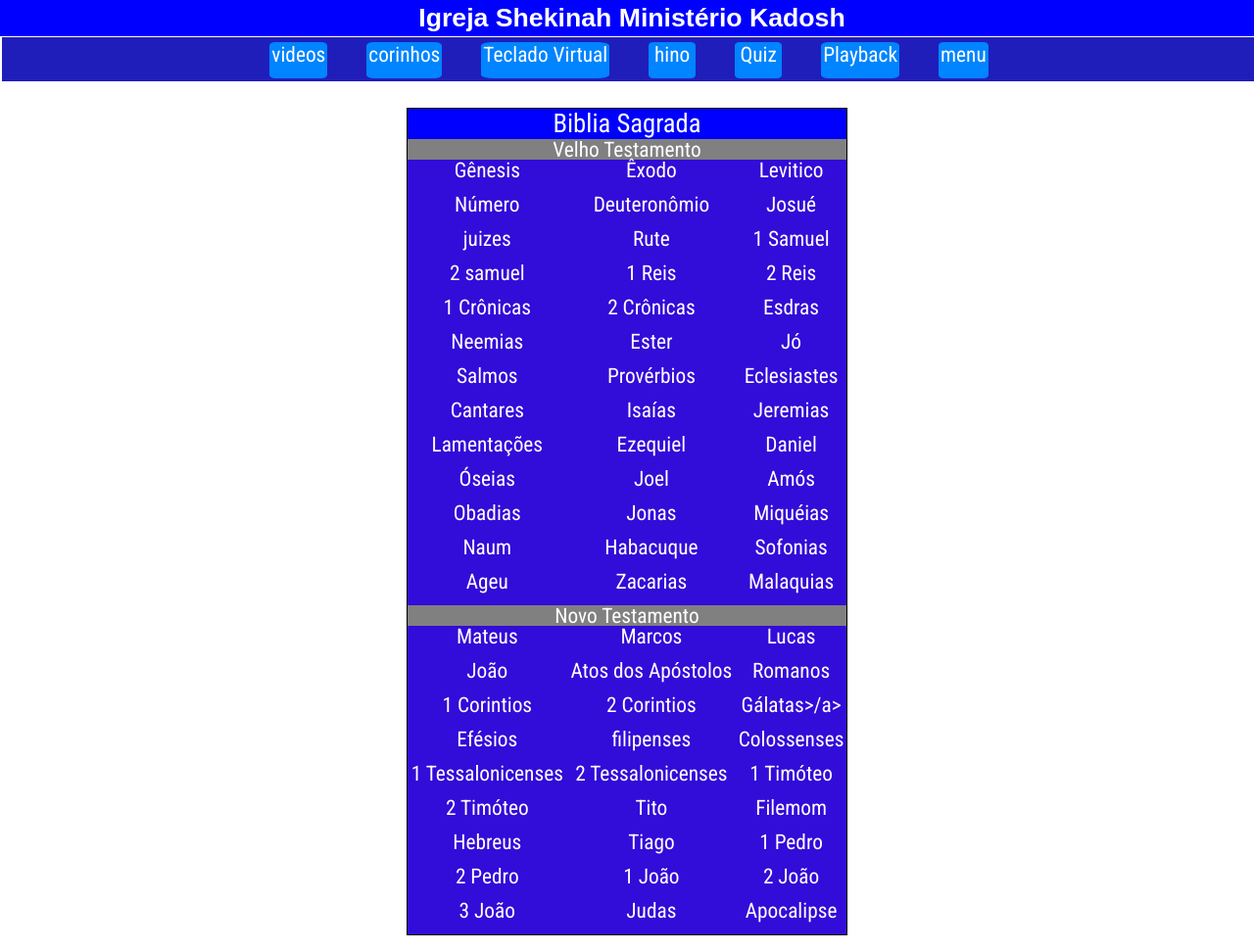
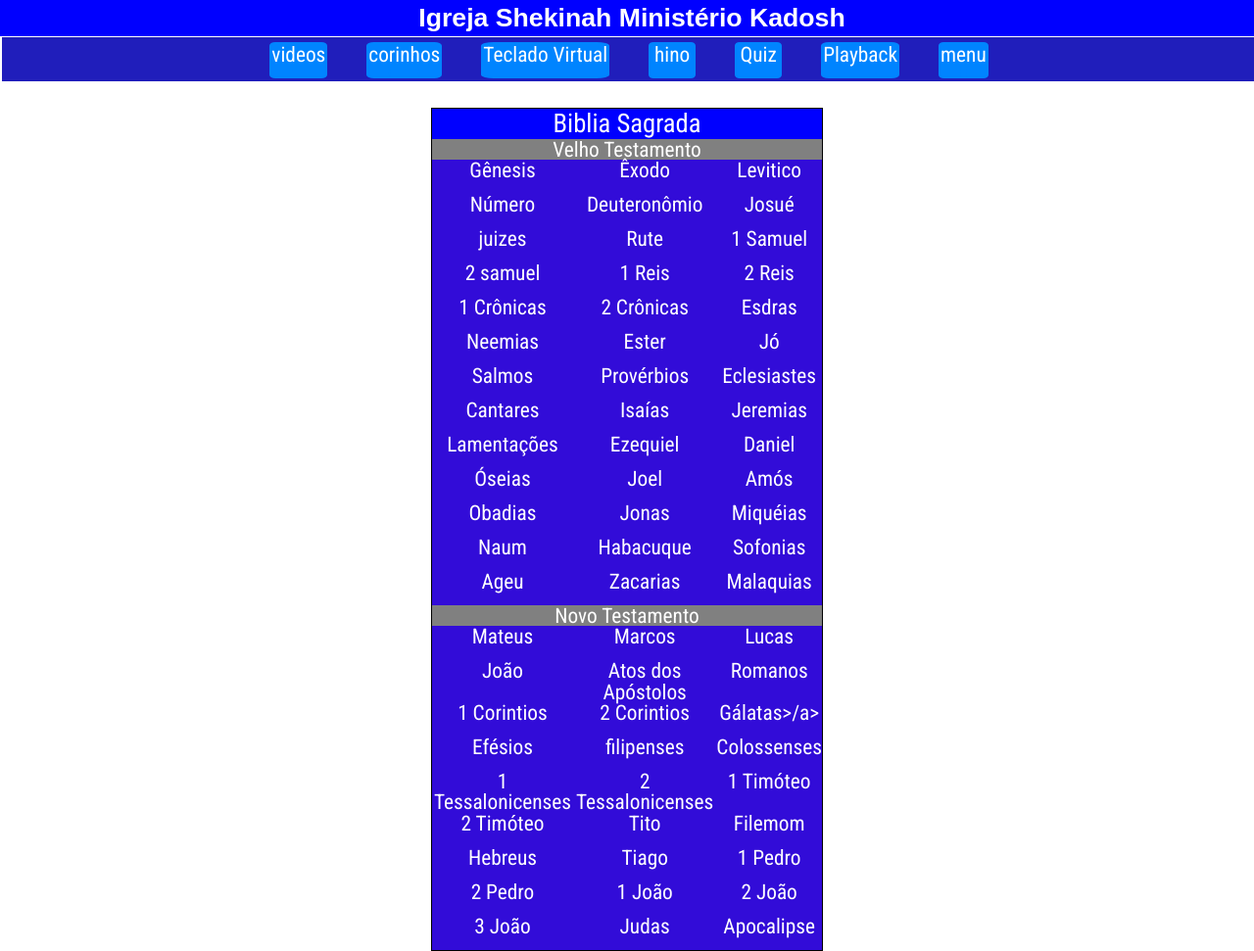
Before and after one commit to leopac26/meu-site, a plain HTML site: page genesis/index.html in a window 1280 px wide. Shown: the whole page at 98% size. Drawn offline with Linux system fonts and the light colour scheme.

Commit message:
Atualizar o genesis.css

```diff
--- a/genesis/genesis.css
+++ b/genesis/genesis.css
@@ -47,7 +47,7 @@
     text-align: center;
     margin: 110px auto;
     border: 1px solid rgb(0, 0, 0);
-    width: 450px;
+    width: 400px;
     height: 500px;
 
  }
```
